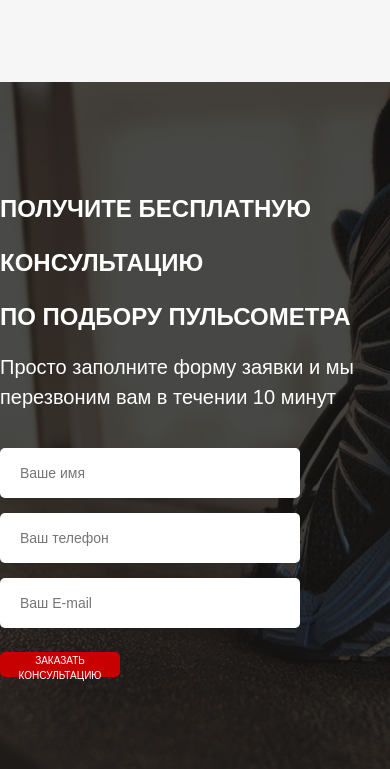
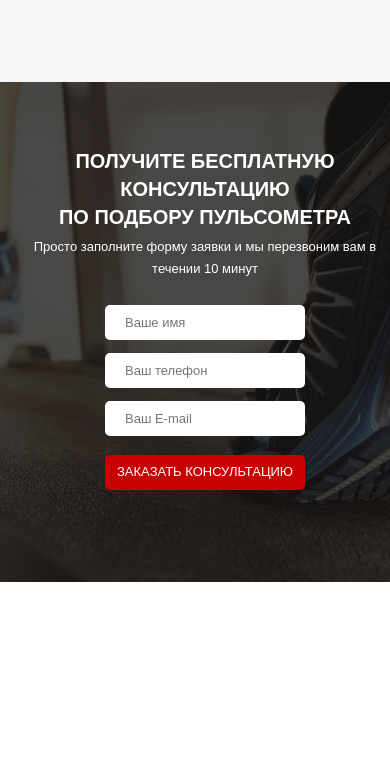
Before and after one commit to evilsepxd/runSmart, a website: page src/index.html in a window 390 px wide. Shown: the part 1151-1920 px from the top of the page. After the commit the page ends 1733 px from the top, so only its background shows below. Drawn offline with Linux system fonts and the light colour scheme; a web font is replaced by a local one.

Commit message:
Homework 2
Added adaptive for consultation section

```diff
--- a/src/sass/base/_media.scss
+++ b/src/sass/base/_media.scss
@@ -47,6 +47,18 @@
 			padding: 0 5px;
 		}
 	}
+	.consultation {
+		padding-left: 20px;
+		&__descr {
+			font-size: 16px;
+		}
+	}
+	.title {
+		&_left {
+			font-size: 34px;
+			line-height: 46px;
+		}
+	}
 }
 @media (max-width: 767px) {
 	.button {
@@ -57,6 +69,11 @@
 		&_main {
 			margin-top: 50px;
 			width: 280px;
+			height: 46px;
+			font-size: 15px;
+		}
+		&_submit {
+			width: 100%;
 			height: 46px;
 			font-size: 15px;
 		}
@@ -121,6 +138,29 @@
 	}
 	.title {
 		font-size: 28px;
+		&_left {
+			margin-bottom: 0;
+			line-height: 35px;
+		}
+	}
+	.consultation {
+		padding-top: 65px;
+		min-height: 400px;
+		&__descr {
+			font-size: 14px;
+		}
+	}
+	.feed-form {
+		margin-top: 20px;
+		width: 250px;
+		input {
+			height: 45px;
+			margin-bottom: 13px;
+			font-size: 13px;
+			&:nth-child(3) {
+				margin-bottom: 15px;
+			}
+		}
 	}
 }
 @media (max-width: 575px) {
@@ -143,6 +183,11 @@
 			margin: 30px auto 0;
 			width: 70%;
 			height: 35px;
+		}
+		&_submit {
+			width: 80%;
+			height: 35px;
+			font-size: 13px;
 		}
 	}
 	.promo {
@@ -186,5 +231,26 @@
 	}
 	.title {
 		font-size: 24px;
+		&_left {
+			font-size: 20px;
+			text-align: center;
+			line-height: 28px;
+			margin-bottom: 5px;
+		}
+	}
+	.consultation {
+		&__descr {
+			font-size: 13px;
+			line-height: 22px;
+			text-align: center;
+		}
+	}
+	.feed-form {
+		margin: 25px auto 0;
+		align-items: center;
+		input {
+			width: 80%;
+			height: 35px;
+		}
 	}
 }
--- a/src/sass/style.scss
+++ b/src/sass/style.scss
@@ -4,9 +4,9 @@
 @import 'blocks/buttons';
 @import 'blocks/advantages';
 @import 'blocks/titles';
-@import 'base/media';
 @import 'blocks/consultation';
 @import 'blocks/forms';
+@import 'base/media';
 
 * {
 	font-family: 'MuseoModerno', cursive;
```
Also changed, not shown: src/css/style.min.css.
